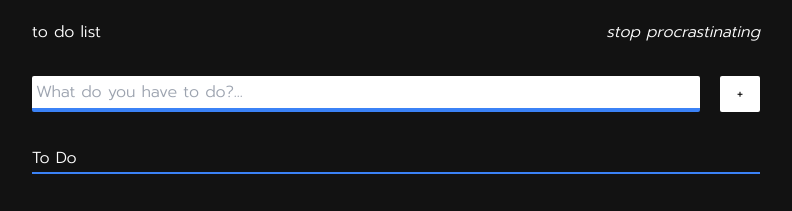
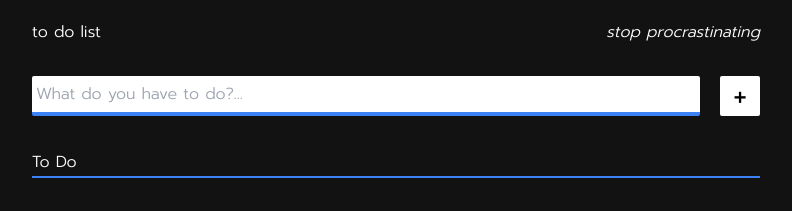
Before and after one commit to cpe-cmu-261207/lab-04-PutawanDE, a plain HTML site: page index.html in a window 1280 px wide. Shown: the top 211 px of the page, 244-1036 px from the left. Drawn offline with nearby package versions, Linux system fonts and the light colour scheme.

Commit message:
Bigger add sign in add button

```diff
--- a/index.html
+++ b/index.html
@@ -57,6 +57,7 @@
             w-10
             focus:ring
             add-btn
+            text-4xl
           "
         >
           +
```
